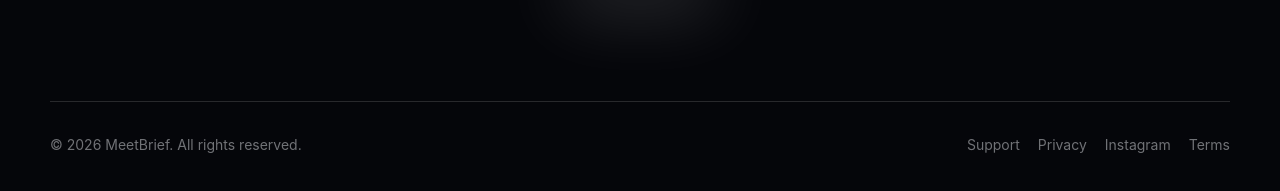
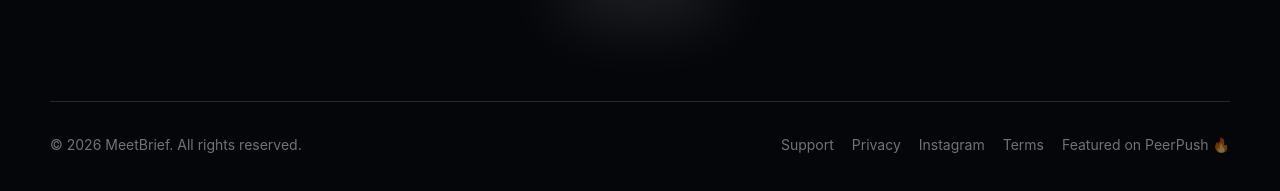
Before and after one commit to majkee-creator/meetbrief-website, a plain HTML site: page index.html in a window 1280 px wide. Shown: the part 6213-6404 px from the top of the page. Drawn offline with Linux system fonts and the light colour scheme.

Commit message:
Add PeerPush link to footer
Added a link to PeerPush in the footer.

```diff
--- a/index.html
+++ b/index.html
@@ -33,6 +33,7 @@
       <a href="#features">Features</a>
       <a href="#privacy">Privacy</a>
       <a href="mailto:hello@getmeetbrief.app">Contact</a>
+
       <a
         href="https://www.instagram.com/meetbrief/"
         target="_blank"
@@ -408,6 +409,14 @@
       <a href="#">
         Terms
       </a>
+
+      <a
+        href="https://peerpush.com/p/meetbrief"
+        target="_blank"
+        rel="noopener noreferrer"
+      >
+        Featured on PeerPush 🔥
+      </a>
     </div>
   </footer>
 
```
